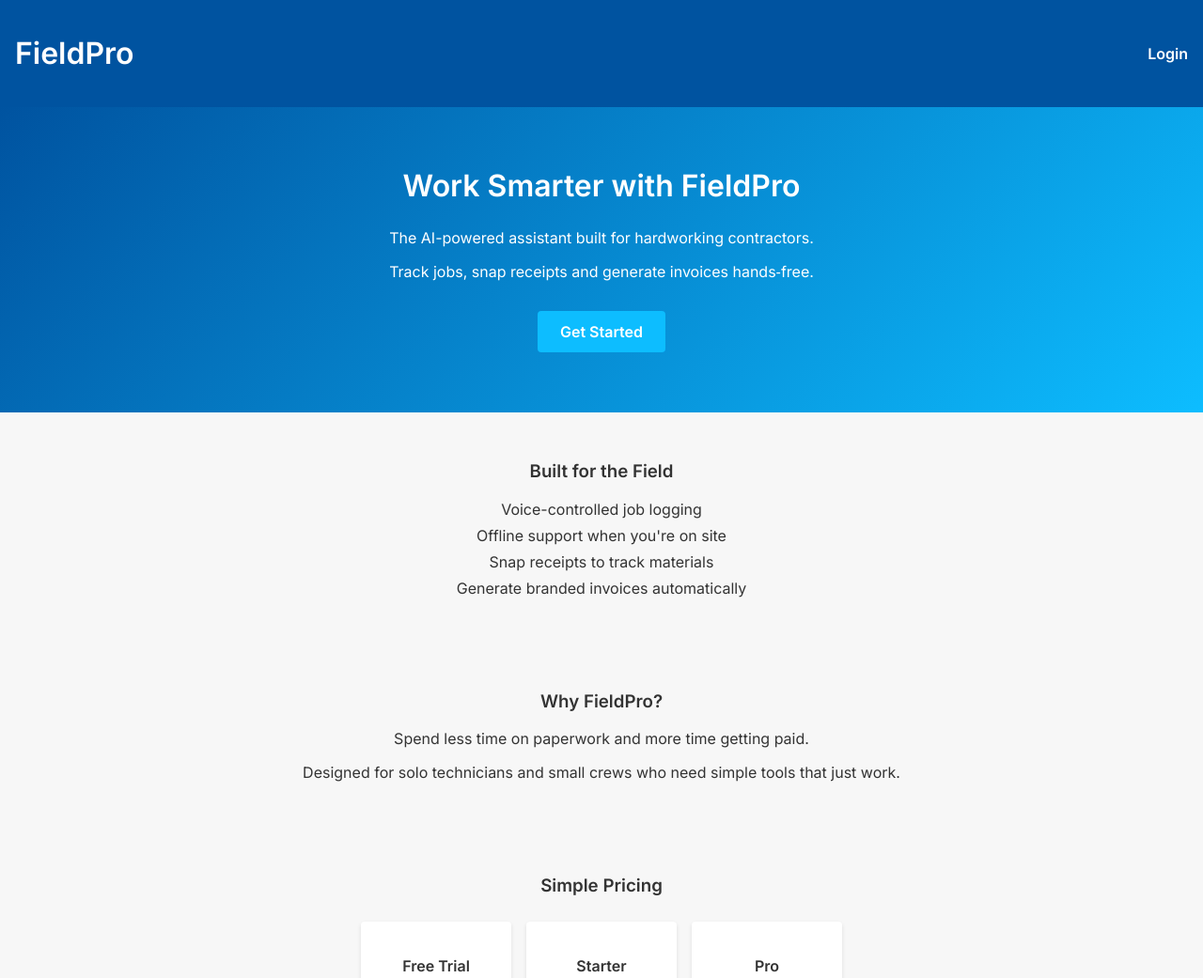
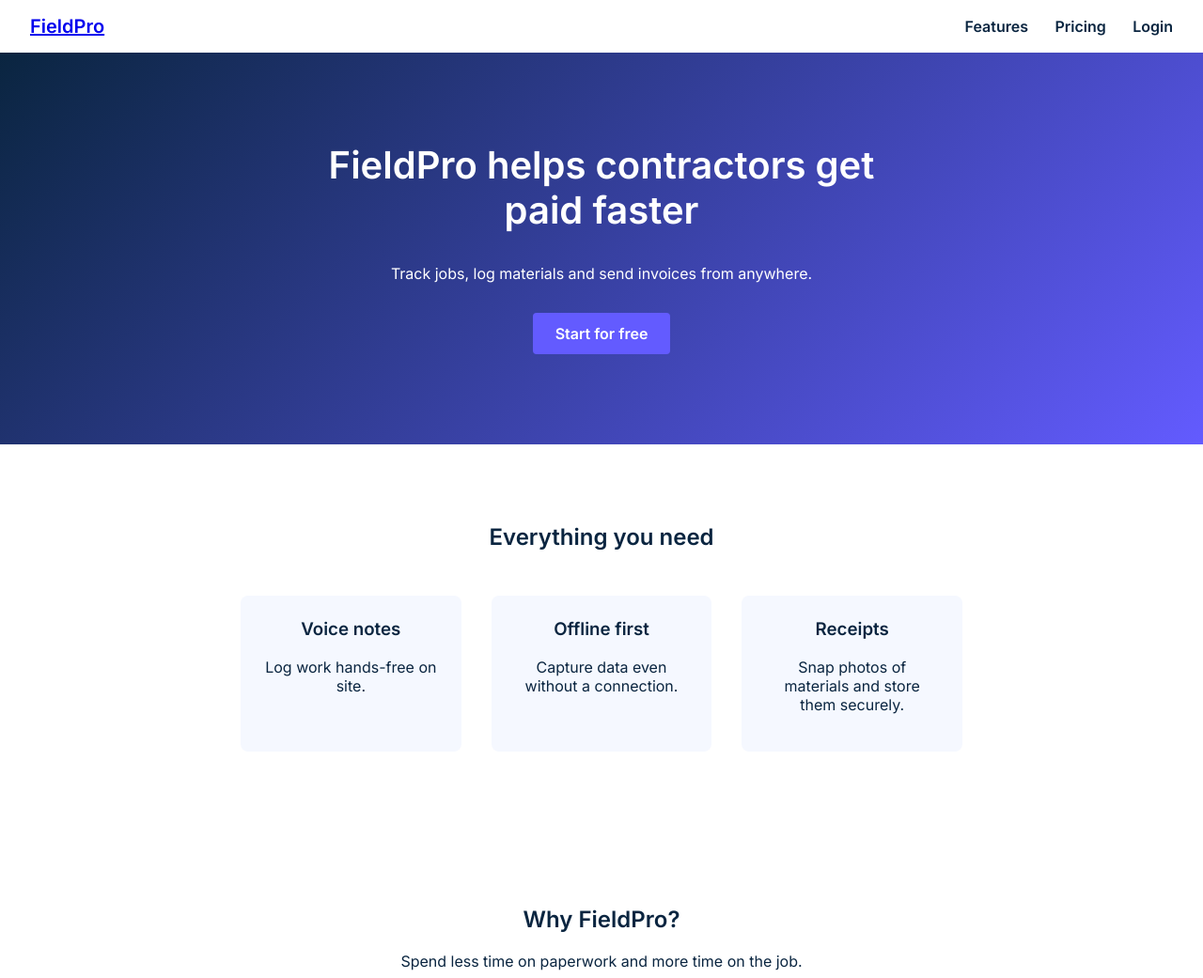
Before and after one commit to kayleschmoyer/EmptyPointofSale, a website: page frontend/index.html in a window 1280 px wide. Shown: the top 1041 px of the page at 94% size. Drawn offline with Linux system fonts and the light colour scheme.

Commit message:
Redesign landing page

```diff
--- a/frontend/css/styles.css
+++ b/frontend/css/styles.css
@@ -1,8 +1,9 @@
 @import url('https://fonts.googleapis.com/css2?family=Inter:wght@400;600&display=swap');
 :root {
-  --primary: #0053a0;
-  --secondary: #f7f7f7;
-  --accent: #0dbdff;
+  --primary: #0a2540; /* dark blue similar to Stripe */
+  --secondary: #ffffff;
+  --accent: #635bff; /* soft purple accent */
+  --text: #0a2540;
 }
 * { box-sizing: border-box; }
 body {
@@ -10,31 +11,41 @@ body {
   margin: 0;
   padding: 0;
   background: var(--secondary);
-  color: #333;
+  color: var(--text);
 }
 header {
-  background: var(--primary);
-  color: #fff;
-  padding: 1rem;
+  background: var(--secondary);
+  color: var(--text);
+  padding: 1rem 2rem;
   display: flex;
   justify-content: space-between;
   align-items: center;
 }
 nav a {
-  color: #fff;
-  margin-left: 1rem;
+  color: var(--text);
+  margin-left: 1.5rem;
   text-decoration: none;
   font-weight: 600;
 }
+
+.logo {
+  font-size: 1.25rem;
+  font-weight: 600;
+}
 .hero {
-  padding: 4rem 2rem;
+  padding: 6rem 2rem;
   background: linear-gradient(135deg, var(--primary), var(--accent));
   color: #fff;
   text-align: center;
 }
-.hero h2 {
+.hero-inner {
+  max-width: 600px;
+  margin: 0 auto;
+}
+.hero h1 {
   margin-top: 0;
-  font-size: 2rem;
+  font-size: 2.5rem;
+  line-height: 1.2;
 }
 .login, .dashboard {
   padding: 2rem;
@@ -62,18 +73,29 @@ button {
 }
 
 /* Marketing page styles */
-.features, .benefits, .pricing {
-  padding: 2rem;
+.features, .benefits, .pricing, .cta-final {
+  padding: 4rem 2rem;
   text-align: center;
 }
 
-.features ul {
-  list-style: none;
-  padding: 0;
+.feature-grid {
+  display: flex;
+  flex-wrap: wrap;
+  justify-content: center;
+  max-width: 800px;
+  margin: 2rem auto 0;
 }
 
-.features li {
-  margin: 0.5rem 0;
+.feature-item {
+  flex: 1 1 200px;
+  margin: 1rem;
+  background: #f5f8ff;
+  padding: 1.5rem;
+  border-radius: 8px;
+}
+
+.feature-item h3 {
+  margin-top: 0;
 }
 
 .cta {
@@ -101,3 +123,11 @@ button {
   box-shadow: 0 2px 4px rgba(0, 0, 0, 0.1);
   width: 160px;
 }
+
+footer {
+  padding: 2rem;
+  text-align: center;
+  background: var(--secondary);
+  color: var(--text);
+  font-size: 0.875rem;
+}
--- a/frontend/index.html
+++ b/frontend/index.html
@@ -9,37 +9,47 @@
 </head>
 <body>
   <header>
-    <h1>FieldPro</h1>
+    <a href="#" class="logo">FieldPro</a>
     <nav>
+      <a href="#features">Features</a>
+      <a href="#pricing">Pricing</a>
       <a href="login.html">Login</a>
     </nav>
   </header>
   <main>
     <section class="hero">
-      <h2>Work Smarter with FieldPro</h2>
-      <p>The AI-powered assistant built for hardworking contractors.</p>
-      <p>Track jobs, snap receipts and generate invoices hands‑free.</p>
-      <a class="cta" href="login.html">Get Started</a>
+      <div class="hero-inner">
+        <h1>FieldPro helps contractors get paid faster</h1>
+        <p>Track jobs, log materials and send invoices from anywhere.</p>
+        <a class="cta" href="login.html">Start for free</a>
+      </div>
     </section>
 
-    <section class="features">
-      <h3>Built for the Field</h3>
-      <ul>
-        <li>Voice-controlled job logging</li>
-        <li>Offline support when you're on site</li>
-        <li>Snap receipts to track materials</li>
-        <li>Generate branded invoices automatically</li>
-      </ul>
+    <section id="features" class="features">
+      <h2>Everything you need</h2>
+      <div class="feature-grid">
+        <div class="feature-item">
+          <h3>Voice notes</h3>
+          <p>Log work hands-free on site.</p>
+        </div>
+        <div class="feature-item">
+          <h3>Offline first</h3>
+          <p>Capture data even without a connection.</p>
+        </div>
+        <div class="feature-item">
+          <h3>Receipts</h3>
+          <p>Snap photos of materials and store them securely.</p>
+        </div>
+      </div>
     </section>
 
     <section class="benefits">
-      <h3>Why FieldPro?</h3>
-      <p>Spend less time on paperwork and more time getting paid.</p>
-      <p>Designed for solo technicians and small crews who need simple tools that just work.</p>
+      <h2>Why FieldPro?</h2>
+      <p>Spend less time on paperwork and more time on the job.</p>
     </section>
 
-    <section class="pricing">
-      <h3>Simple Pricing</h3>
+    <section id="pricing" class="pricing">
+      <h2>Simple pricing</h2>
       <div class="plans">
         <div class="plan">
           <h4>Free Trial</h4>
@@ -55,7 +65,15 @@
         </div>
       </div>
     </section>
+
+    <section class="cta-final">
+      <h2>Ready to streamline your field work?</h2>
+      <a class="cta" href="login.html">Create your free account</a>
+    </section>
   </main>
+  <footer>
+    <p>&copy; 2023 FieldPro</p>
+  </footer>
   <script src="/js/app.js"></script>
 </body>
 </html>
```
